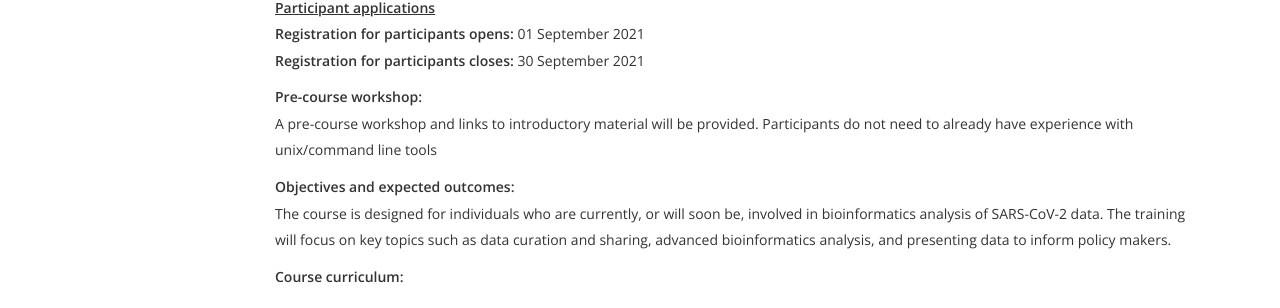
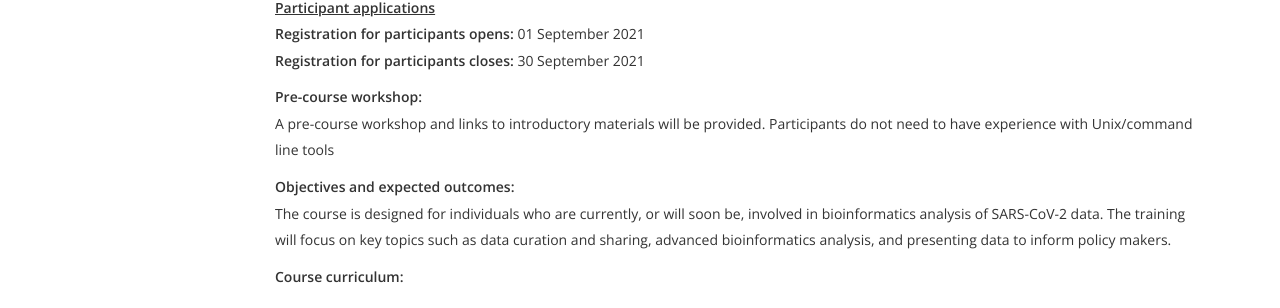
Before and after one commit to uct-cbio/ngs-academy, a Jekyll site: the page built from _posts/2021-08-03-SARS-CoV-2-NGS-Bioinformatics-Course-2021.md, in a window 1280 px wide. Shown: the part 888-1196 px from the top of the page. Built offline with Jekyll 4.4.1, drawn with Linux system fonts in a browser that asks for light colours; nearby versions of some CDN libraries; some web fonts are replaced; comment, search, counter and statistics services are not loaded.

Commit message:
updated Bioinformatics page where unix applies

```diff
--- a/_posts/2021-08-03-SARS-CoV-2-NGS-Bioinformatics-Course-2021.md
+++ b/_posts/2021-08-03-SARS-CoV-2-NGS-Bioinformatics-Course-2021.md
@@ -60,7 +60,7 @@ The NGS Academy forms part of the Africa PGI. This initiative is funded by the B
 
 <b>Pre-course workshop:</b>
 <ol>
-<li> A pre-course workshop and links to introductory material will be provided. Participants do not need to already have experience with unix/command line tools</li>
+<li> A pre-course workshop and links to introductory materials will be provided. Participants do not need to have experience with Unix/command line tools</li>
 </ol>
 
 <b>Objectives and expected outcomes:</b>
```
